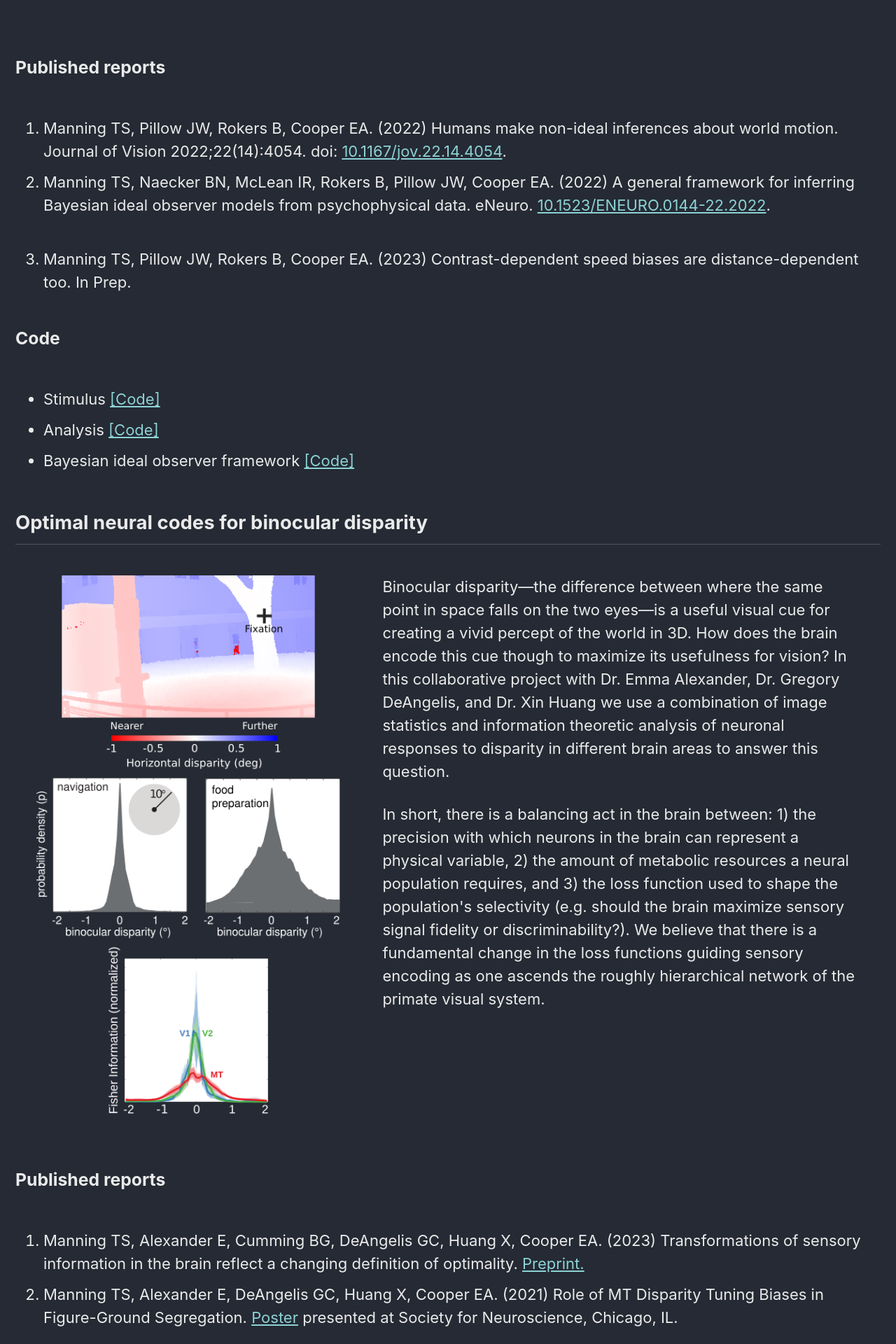
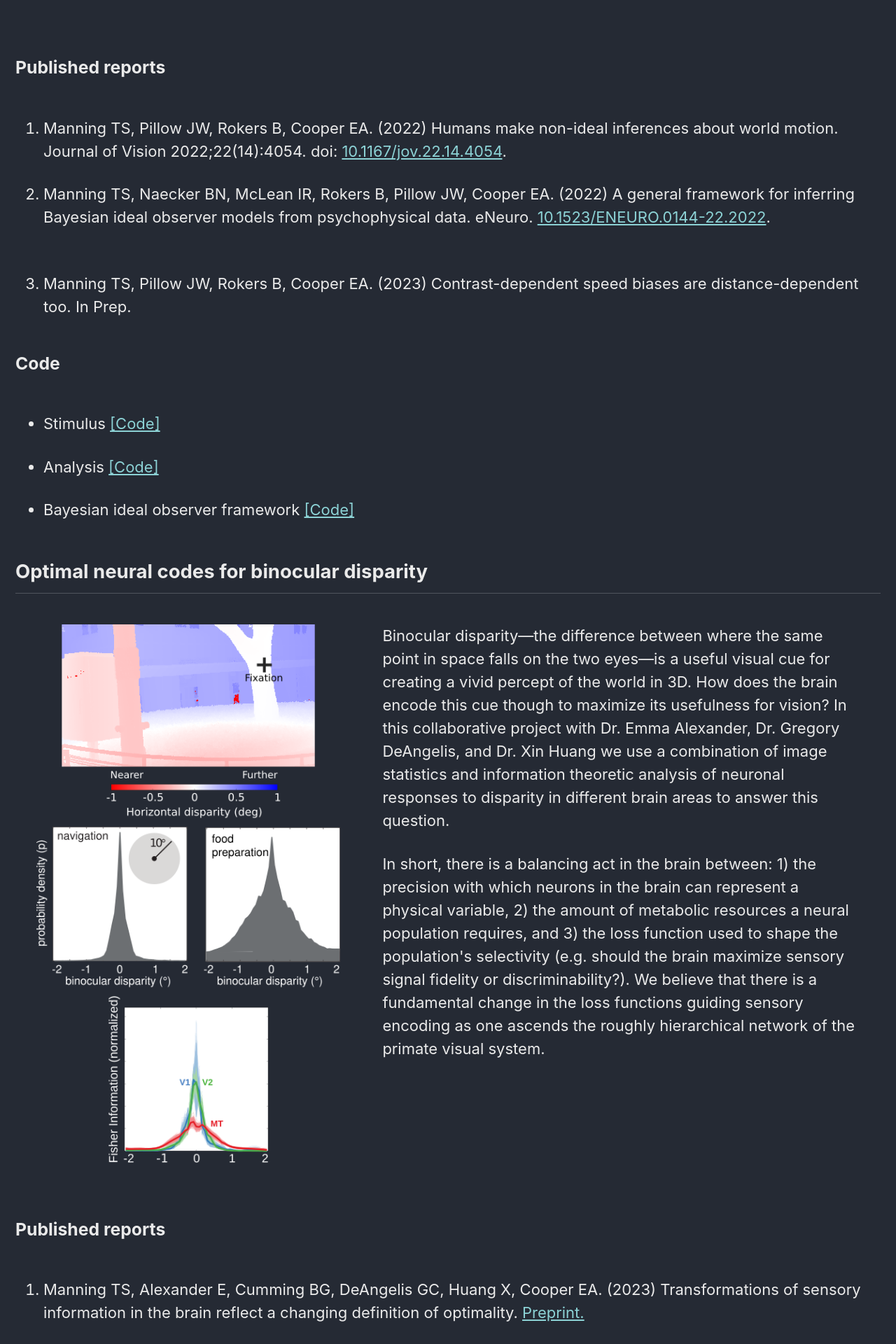
Before and after one commit to tsmanning/tsmanning.github.io, a Jekyll site: the page built from _pages/projects.html, in a window 1280 px wide. Shown: the part 1199-3119 px from the top of the page at 70% size. Built offline with Jekyll 4.4.1, drawn with Linux system fonts in a browser that asks for light colours; cached includes are drawn as plain includes.

```diff
--- a/_pages/projects.html
+++ b/_pages/projects.html
@@ -60,7 +60,7 @@ intro:
 <body>
 
 <!-- Project 1 container -->
-<h2>Unconscious inference in motion perception</h2>
+<h2 id="Unconscious inference in motion perception">Unconscious inference in motion perception</h2>
 <div class="row">
   <div class="column left">
     <img src="/assets/images/UncertProj.png" alt="Displays in experiment are situated half a meter and
@@ -87,24 +87,24 @@ intro:
 <h3>Published reports</h3>
 <div>
   <ol>
-    <li>Manning TS, Pillow JW, Rokers B, Cooper EA. (2022) Humans make non-ideal inferences about world motion.
-    Journal of Vision 2022;22(14):4054. doi: <a href="https://doi.org/10.1167/jov.22.14.4054">10.1167/jov.22.14.4054</a>.</li>
-    <li>Manning TS, Naecker BN, McLean IR, Rokers B, Pillow JW, Cooper EA. (2022) A general framework for
-    inferring Bayesian ideal observer models from psychophysical data. eNeuro. <a href="https://doi.org/10.1523/ENEURO.0144-22.2022">10.1523/ENEURO.0144-22.2022</a>.</li>
-    <li>Manning TS, Pillow JW, Rokers B, Cooper EA. (2023) Contrast-dependent speed biases are distance-dependent too. In Prep.</li>
+    <li><p>Manning TS, Pillow JW, Rokers B, Cooper EA. (2022) Humans make non-ideal inferences about world motion.
+    Journal of Vision 2022;22(14):4054. doi: <a href="https://doi.org/10.1167/jov.22.14.4054">10.1167/jov.22.14.4054</a>.</p></li>
+    <li><p>Manning TS, Naecker BN, McLean IR, Rokers B, Pillow JW, Cooper EA. (2022) A general framework for
+    inferring Bayesian ideal observer models from psychophysical data. eNeuro. <a href="https://doi.org/10.1523/ENEURO.0144-22.2022">10.1523/ENEURO.0144-22.2022</a>.</p></li>
+    <li><p>Manning TS, Pillow JW, Rokers B, Cooper EA. (2023) Contrast-dependent speed biases are distance-dependent too. In Prep.</p></li>
   </ol>
 </div>
 <h3>Code</h3>
 <div>
   <ul>
-    <li>Stimulus <a href="https://github.com/tsmanning/priorCoords_ptbCode">[Code]</a></li>
-    <li>Analysis <a href="https://github.com/tsmanning/priorCoords_analysis">[Code]</a></li>
-    <li>Bayesian ideal observer framework <a href="https://github.com/tsmanning/bayesIdealObserverMoG">[Code]</a></li>
+    <li><p>Stimulus <a href="https://github.com/tsmanning/priorCoords_ptbCode">[Code]</a></p></li>
+    <li><p>Analysis <a href="https://github.com/tsmanning/priorCoords_analysis">[Code]</a></p></li>
+    <li><p>Bayesian ideal observer framework <a href="https://github.com/tsmanning/bayesIdealObserverMoG">[Code]</a></p></li>
   </ul>
 </div>
 
 <!-- Project 2 container -->
-<h2>Optimal neural codes for binocular disparity</h2>
+<h2 id="Optimal neural codes for binocular disparity">Optimal neural codes for binocular disparity</h2>
 <div class="row">
   <div class="column left">
     <img src="/assets/images/DisparityProj.png" alt="Top: a map of binocular disparities in a natural image.
@@ -128,21 +128,21 @@ intro:
 <h3>Published reports</h3>
 <div>
   <ol>
-    <li>Manning TS, Alexander E, Cumming BG, DeAngelis GC, Huang X, Cooper EA. (2023) Transformations of sensory
-  information in the brain reflect a changing definition of optimality. <a href="https://tsmanning.github.io/files/Manningetal2023_InfoTransforms.pdf">Preprint.</a></li>
-    <li>Manning TS, Alexander E, DeAngelis GC, Huang X, Cooper EA. (2021) Role of MT Disparity Tuning
-    Biases in Figure-Ground Segregation. <a href="https://www.abstractsonline.com/pp8/#!/10485/presentation/24967">Poster</a> presented at Society for Neuroscience, Chicago, IL.</li>
+    <li><p>Manning TS, Alexander E, Cumming BG, DeAngelis GC, Huang X, Cooper EA. (2023) Transformations of sensory
+  information in the brain reflect a changing definition of optimality. <a href="https://tsmanning.github.io/files/Manningetal2023_InfoTransforms.pdf">Preprint.</a></p></li>
+    <li><p>Manning TS, Alexander E, DeAngelis GC, Huang X, Cooper EA. (2021) Role of MT Disparity Tuning
+    Biases in Figure-Ground Segregation. <a href="https://www.abstractsonline.com/pp8/#!/10485/presentation/24967">Poster</a> presented at Society for Neuroscience, Chicago, IL.</p></li>
   </ol>
 </div>
 <h3>Code</h3>
 <div>
   <ul>
-    <li>Analysis <a href="https://github.com/tsmanning/DisparityInfoProject">[Code]</a></li>
+    <li><p>Analysis <a href="https://github.com/tsmanning/DisparityInfoProject">[Code]</a></p></li>
   </ul>
 </div>
 
 <!-- Project 3 container -->
-<h2>Extracting heading from retinal images during eye movements</h2>
+<h2 id="Extracting heading from retinal images during eye movements">Extracting heading from retinal images during eye movements</h2>
 <div class="row">
   <div class="column left">
     <img src="/assets/images/HeadingProj.png" alt="Self-motion can be simulated with random dot motion that forms an optic flow pattern.
@@ -167,14 +167,14 @@ intro:
 <h3>Published reports</h3>
 <div>
   <ol>
-    <li>Manning TS, Britten KH. (2019) Retinal stabilization reveals limited influence of extraretinal signals on
-  heading tuning in the medial superior temporal area. J Neurosci. 39 (41) 8064-8078. doi: <a href="https://doi.org/10.1523/JNEUROSCI.0388-19.2019">10.1523/JNEUROSCI.0388-19.2019</a>.</li>
+    <li><p>Manning TS, Britten KH. (2019) Retinal stabilization reveals limited influence of extraretinal signals on
+  heading tuning in the medial superior temporal area. J Neurosci. 39 (41) 8064-8078. doi: <a href="https://doi.org/10.1523/JNEUROSCI.0388-19.2019">10.1523/JNEUROSCI.0388-19.2019</a>.</p></li>
   </ol>
 </div>
 <h3>Code</h3>
 <div>
   <ul>
-    <li>Analysis <a href="https://github.com/tsmanning/EfferenceCopyMST">[Code]</a></li>
+    <li><p>Analysis <a href="https://github.com/tsmanning/EfferenceCopyMST">[Code]</a></p></li>
   </ul>
 </div>
 
```
